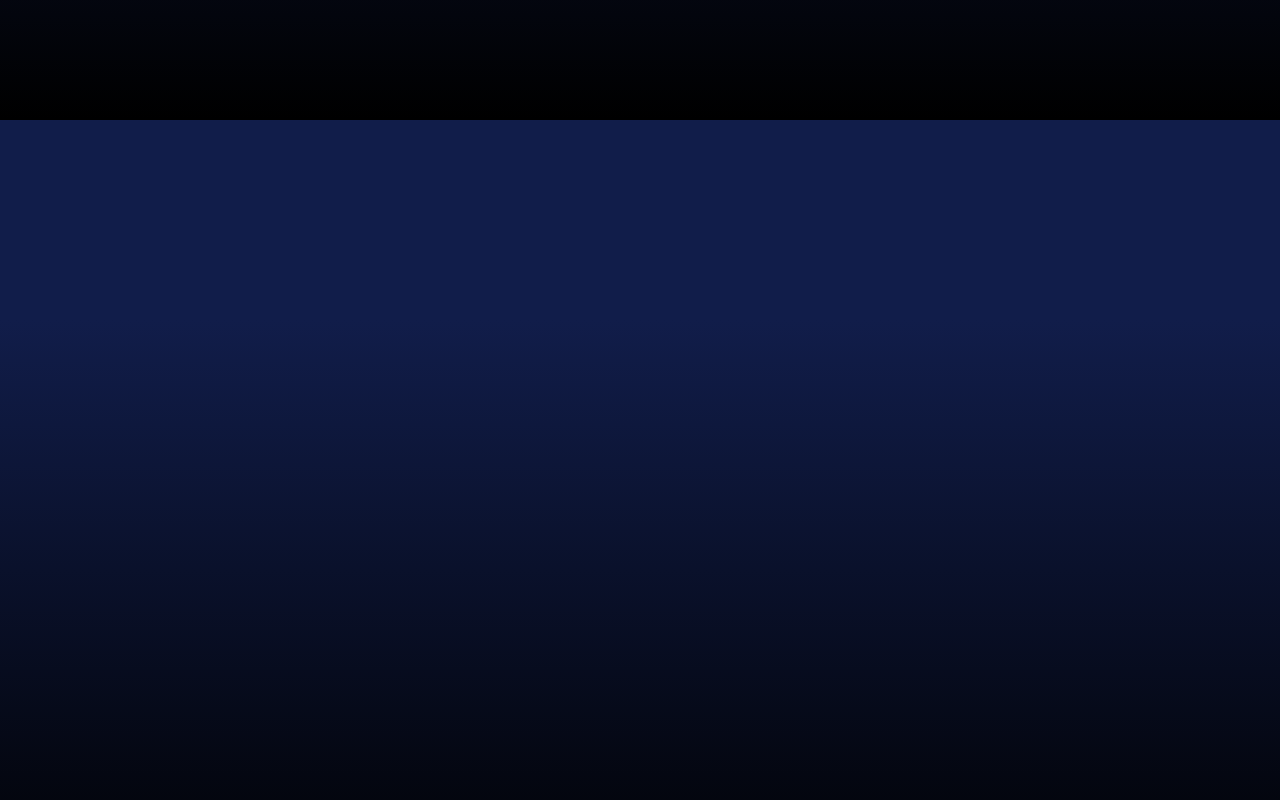
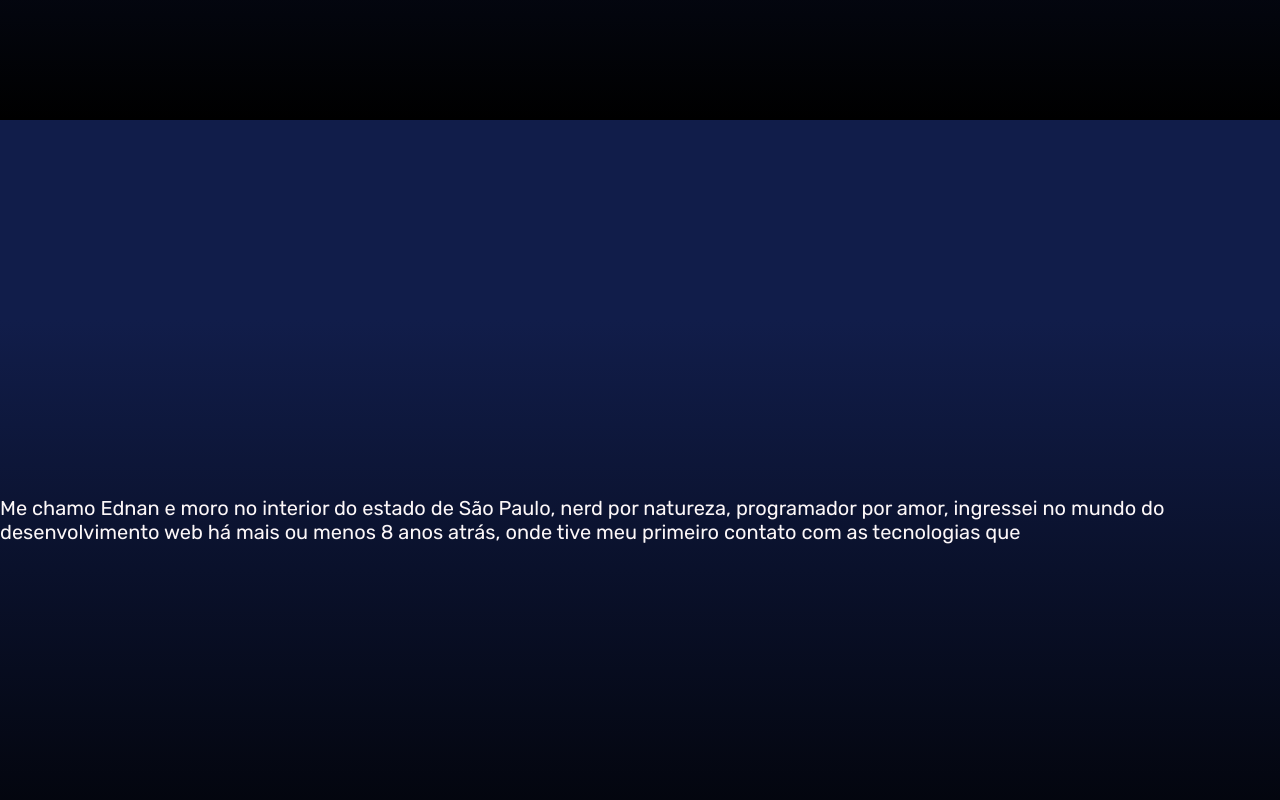
Before and after one commit to ednandias/portfolio, a React (Vite) app: page / in a window 1280 px wide. Shown: the part 680-1480 px from the top of the page. Built offline with nearby package versions, Linux system fonts and the light colour scheme.

Commit message:
feat: add scrolltrigger logic

```diff
--- a/src/pages/Home/components/About/index.tsx
+++ b/src/pages/Home/components/About/index.tsx
@@ -10,34 +10,39 @@ interface AboutProps {
 
 export function About({ id }: AboutProps) {
   gsap.registerPlugin(ScrollTrigger);
-  gsap.registerPlugin(ScrollToPlugin);
 
   useGSAP(() => {
-    gsap.to("h1", {
-      x: 100,
-      scrollTrigger: {
-        trigger: "h1",
-        start: "top bottom",
-        end: "center center",
-        scrub: true,
-      },
-    });
-
-    gsap.to("h1", {
-      x: 200,
-      scrollTrigger: {
-        trigger: "h1",
-        start: "center center",
-        end: "bottom top",
-        scrub: true,
-      },
-    });
+    // gsap.fromTo(
+    //   ".text",
+    //   {
+    //     opacity: 0,
+    //     y: 50,
+    //   },
+    //   {
+    //     scrollTrigger: {
+    //       trigger: ".text",
+    //       start: "bottom top",
+    //       toggleActions: "restart pause reverse pause",
+    //       markers: true,
+    //       scrub: true,
+    //     },
+    //     opacity: 1,
+    //     y: 0,
+    //   }
+    // );
   }, []);
 
   return (
     <Section id={id}>
       <Content>
-        <h1 className="text">Sobre</h1>
+        {/* <h1 className="text">Sobre</h1> */}
+
+        <p>
+          Me chamo Ednan e moro no interior do estado de São Paulo, nerd por
+          natureza, programador por amor, ingressei no mundo do desenvolvimento
+          web há mais ou menos 8 anos atrás, onde tive meu primeiro contato com
+          as tecnologias que
+        </p>
       </Content>
     </Section>
   );
--- a/src/pages/Home/components/About/styles.ts
+++ b/src/pages/Home/components/About/styles.ts
@@ -4,11 +4,6 @@ export const Content = styled.div`
   flex: 1;
 
   display: flex;
-  /* align-items: center; */
+  align-items: center;
   justify-content: center;
-
-  h1 {
-    opacity: 0;
-    transform: translateY(30px);
-  }
 `;
--- a/src/pages/Home/components/Welcome/index.tsx
+++ b/src/pages/Home/components/Welcome/index.tsx
@@ -1,11 +1,14 @@
 import { useGSAP } from "@gsap/react";
 import gsap from "gsap";
+import { ScrollToPlugin } from "gsap/all";
 import { Button } from "../../../../components/Button";
 import { Icon } from "../../../../components/Icon";
 import { Section } from "../../styles";
 import { Header, Presentation } from "./styles";
 
 export function Welcome() {
+  gsap.registerPlugin(ScrollToPlugin);
+
   useGSAP(() => {
     const tl = gsap.timeline();
 
@@ -19,8 +22,7 @@ export function Welcome() {
 
         gsap.to(window, {
           scrollTo: container?.offsetTop,
-          duration: 1,
-          ease: "elastic.out",
+          duration: 0.3,
         });
       });
 
@@ -37,8 +39,7 @@ export function Welcome() {
 
             gsap.to(window, {
               scrollTo: container?.offsetTop,
-              duration: 1,
-              ease: "elastic.out",
+              duration: 0.3,
             });
           }
         });
--- a/src/pages/Home/components/Welcome/styles.ts
+++ b/src/pages/Home/components/Welcome/styles.ts
@@ -16,6 +16,11 @@ export const Header = styled.header`
   width: 50%;
   height: ${toRem(50)};
   margin: ${toRem(16)} auto;
+
+  position: fixed;
+  left: 0;
+  right: 0;
+  z-index: 9999;
 
   /* From https://css.glass */
   background: rgba(255, 255, 255, 0.2);
--- a/src/pages/Home/index.tsx
+++ b/src/pages/Home/index.tsx
@@ -1,5 +1,3 @@
-import gsap from "gsap";
-import { ScrollToPlugin, ScrollTrigger } from "gsap/all";
 import { About } from "./components/About";
 import { Welcome } from "./components/Welcome";
 import { Container, Section } from "./styles";
--- a/src/pages/Home/styles.ts
+++ b/src/pages/Home/styles.ts
@@ -17,6 +17,8 @@ export const Container = styled.main`
 
   display: flex;
   flex-direction: column;
+
+  position: relative;
 `;
 
 export const Section = styled.section`
```
